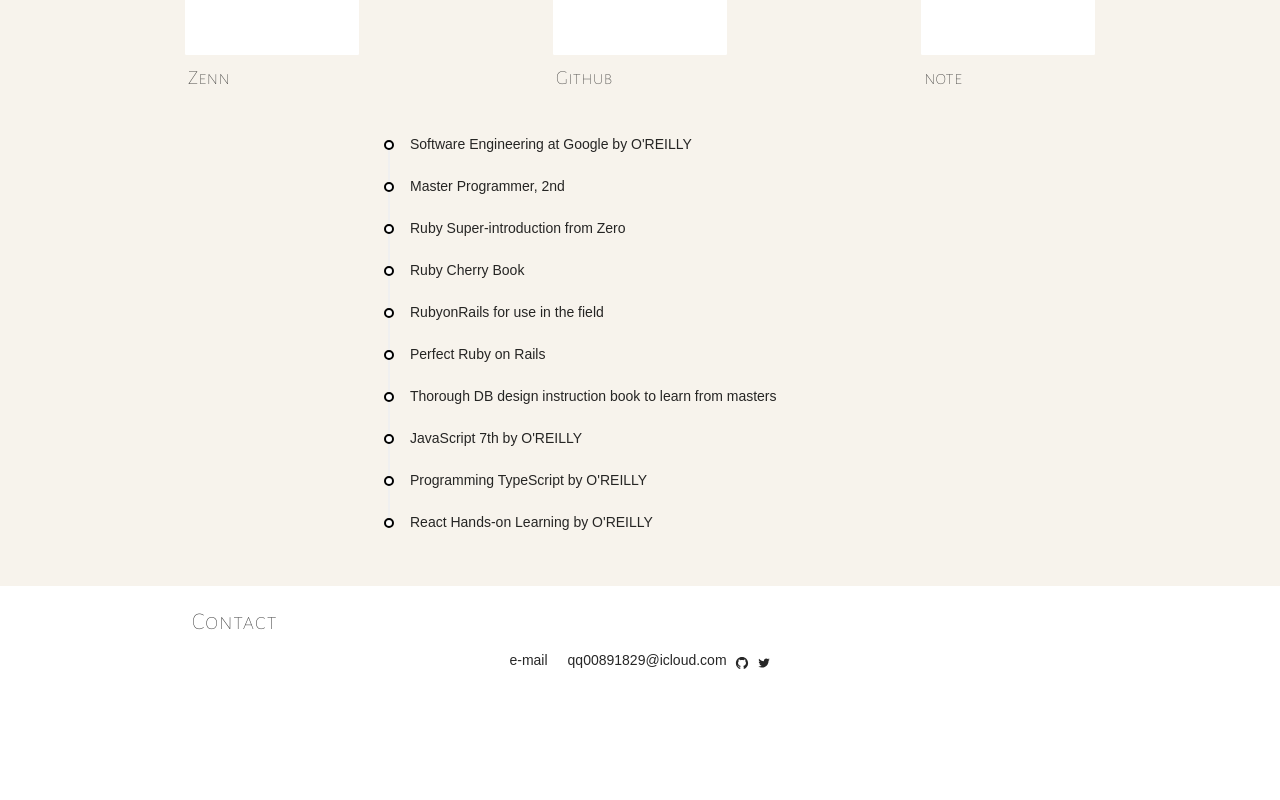
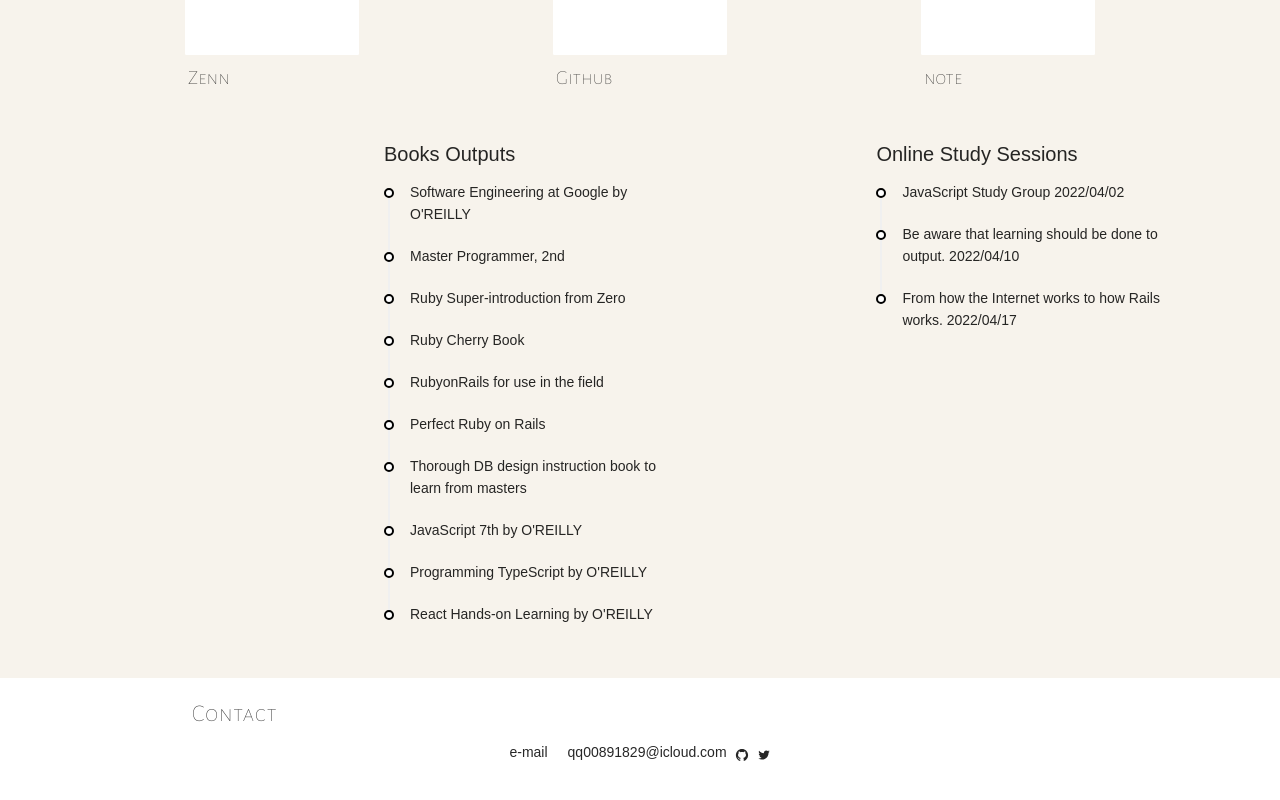
Before and after one commit to KouSei089/watashi, a React (Create React App) app: page / in a window 1280 px wide. Shown: the part 2516-3316 px from the top of the page. Before the commit the page ends 3234 px from the top, so only its background shows below. Built offline with nearby package versions, Linux system fonts and the light colour scheme; a web font is replaced by a local one.

Commit message:
Add::勉強会の履歴をOutputの部分に表示するようにしました

```diff
--- a/src/Output.js
+++ b/src/Output.js
@@ -1,4 +1,5 @@
 import OutputTimeTree from './OutputTimeTree';
+import OutputStudy from './OutputStudy';
 import { Layout } from 'antd';
 import { Card } from 'antd';
 import { SiZenn } from "react-icons/si";
@@ -58,7 +59,10 @@ const Output = () => {
           </div>
         </div>
       </Layout>
-      <OutputTimeTree />
+      <div className="flex flex-col md:flex-row pl-0 lg:pl-16 xl:pl-72">
+        <OutputTimeTree />
+        <OutputStudy />
+      </div>
     </div>
   )
 }
--- /dev/null
+++ b/src/OutputStudy.js
@@ -0,0 +1,32 @@
+import React from 'react';
+import { Timeline } from 'antd';
+
+const OutputStudy = () => {
+  return (
+    <div className="px-6 md:px-24 lg:px-24 font-zen">
+      <p className="text-xl pb-5">Online Study Sessions</p>
+      <Timeline>
+        <Timeline.Item color="black">
+          <a href="https://zenn.dev/link/comments/73439db9d0ed62" target="_blank"
+          rel="noopener noreferrer">
+            <p>JavaScript Study Group 2022/04/02</p>
+          </a>
+        </Timeline.Item>
+        <Timeline.Item color="black">
+          <a href="https://zenn.dev/link/comments/1e1ffd8806e011" target="_blank"
+          rel="noopener noreferrer">
+            <p>Be aware that learning should be done to output. 2022/04/10</p>
+          </a>
+        </Timeline.Item>
+        <Timeline.Item color="black">
+          <a href="https://zenn.dev/link/comments/25186432555819" target="_blank"
+          rel="noopener noreferrer">
+            <p>From how the Internet works to how Rails works. 2022/04/17</p>
+          </a>
+        </Timeline.Item>
+      </Timeline>
+    </div>
+  );
+}
+
+export default OutputStudy;
--- a/src/OutputTimeTree.js
+++ b/src/OutputTimeTree.js
@@ -3,7 +3,8 @@ import { Timeline } from 'antd';
 
 const OutputTimeTree = () => {
   return (
-    <div className="px-6 md:px-24 lg:px-96 font-zen">
+    <div className="px-6 md:px-24 lg:px-24 font-zen">
+      <p className="text-xl pb-5">Books Outputs</p>
       <Timeline>
         <Timeline.Item color="black">
           <a href="https://zenn.dev/kousei_089/scraps/406f499a57e98f" target="_blank"
```
